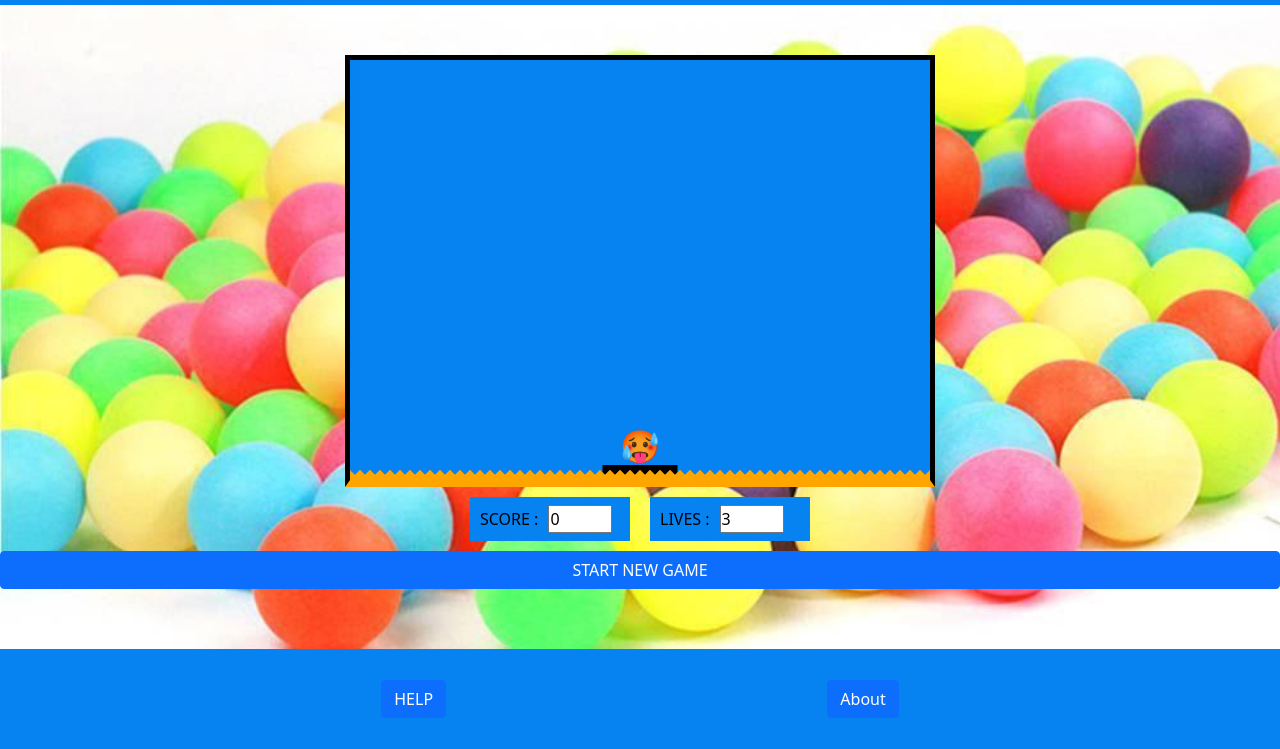
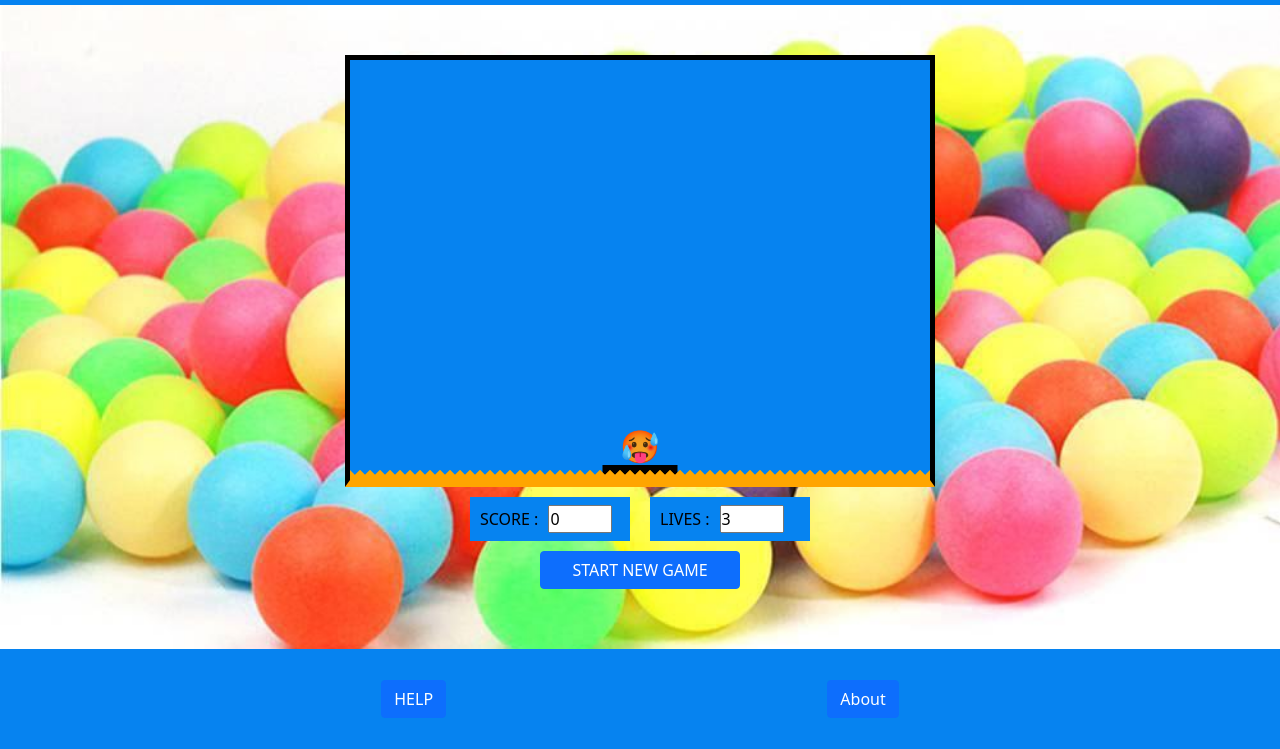
Before and after one commit to NielsMKristensen/PongWithATwist, a plain HTML site: page index.html in a window 1280 px wide. Shown: the part 51-800 px from the top of the page. Drawn offline with nearby package versions, Linux system fonts and the light colour scheme.

Commit message:
changed style of btn

```diff
--- a/styles/style.css
+++ b/styles/style.css
@@ -81,3 +81,8 @@ footer {
 img {
     height: 100px;
 }
+
+#start {
+    width: 200px;
+    margin: auto;
+}
```
